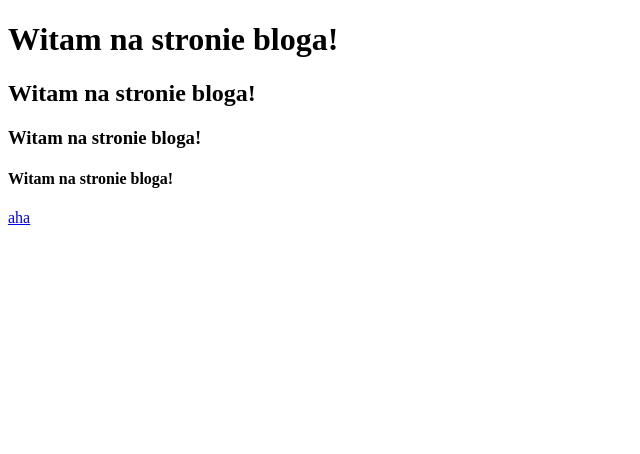
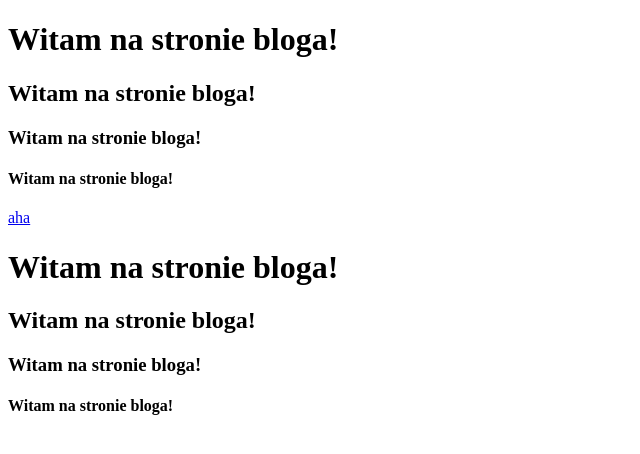
Before and after one commit to wieslawpaleta/djangoblog, a Django app: page / in a window 1280 px wide. Shown: the top 454 px of the page, without its empty margins (0-640 px from the left). Run offline with Django 5.2, Linux system fonts and the light colour scheme.

Commit message:
dodanie nowych plików

```diff
--- a/blog/templates/blog/post_list.html
+++ b/blog/templates/blog/post_list.html
@@ -15,8 +15,10 @@
 <a href="https://www.youtube.com">aha</a>
     </div>
     <div>
-
-
+        <h1>Witam na stronie bloga!</h1>
+        <h2>Witam na stronie bloga!</h2>
+        <h3>Witam na stronie bloga!</h3>
+        <h4>Witam na stronie bloga!</h4>
     </div>
 </body>
 
```
